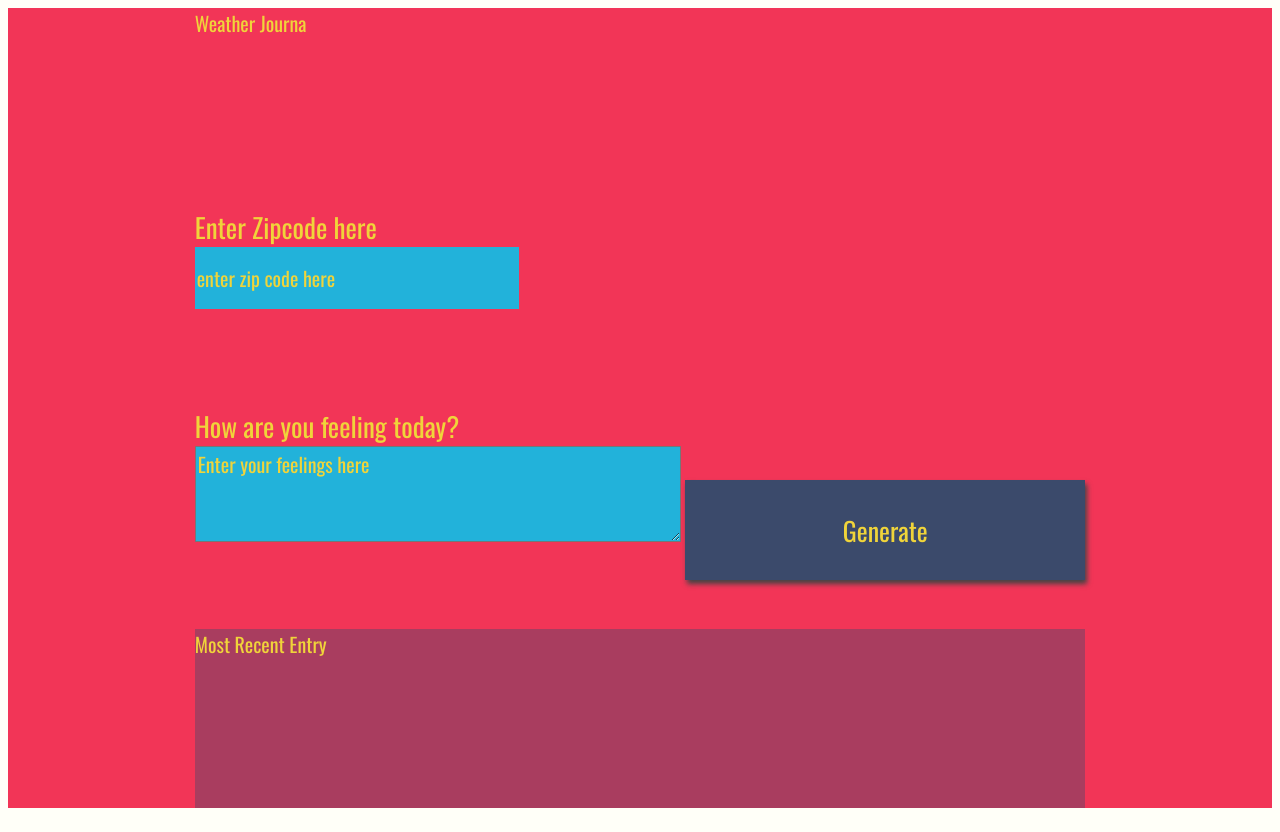
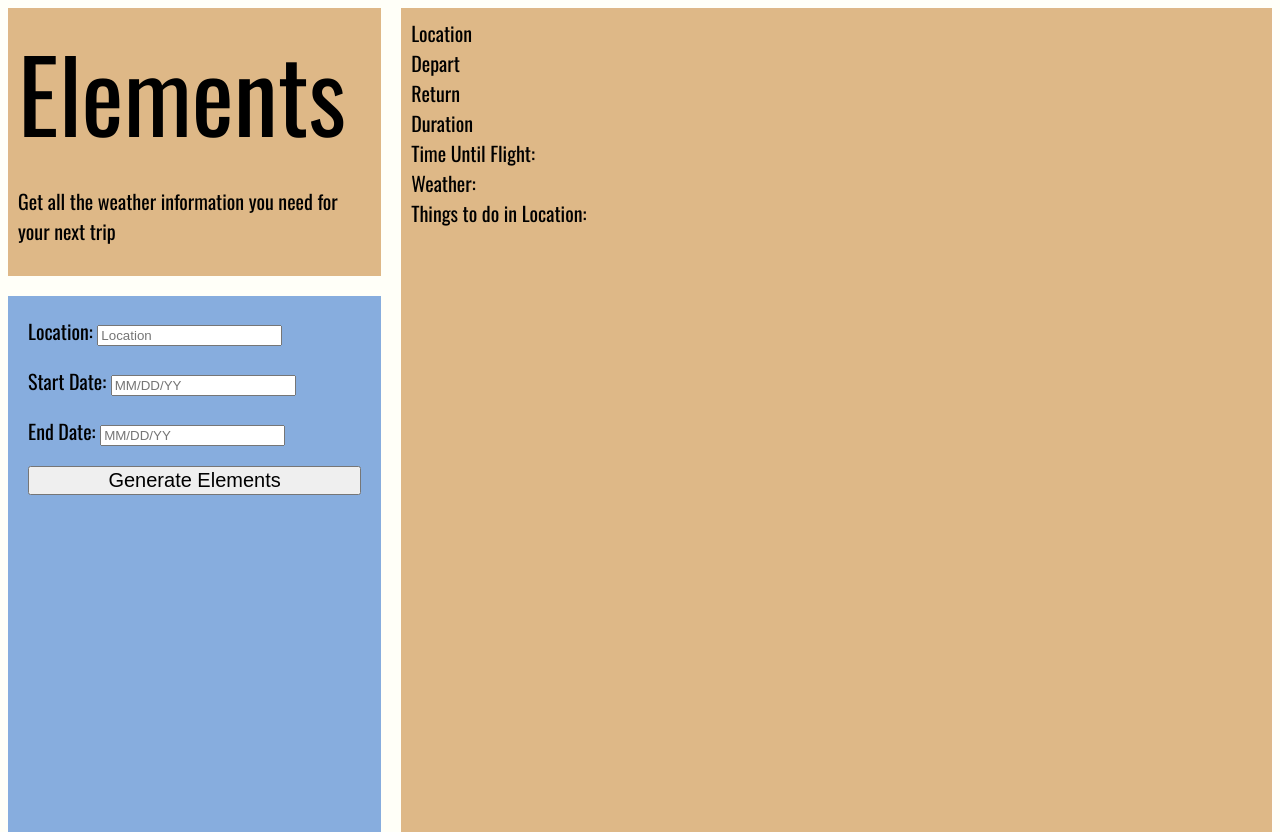
Before and after one commit to mbrown98/TravelApp, a website built with webpack: page src/client/views/index.html in a window 1280 px wide. Built offline with nearby package versions, Linux system fonts and the light colour scheme; a web font is replaced by a local one.

Commit message:
styling and successfully fetched data from geonames api

```diff
--- a/src/client/index.js
+++ b/src/client/index.js
@@ -1,8 +1,9 @@
 import testFunc from "./js/testFunc";
 import mainAppFunc from "./js/app";
+import generateTrip from "./js/generateTrip";
 
 import "./styles/style.scss";
 
 console.log("hello");
 
-export { testFunc, mainAppFunc };
+export { testFunc, mainAppFunc, generateTrip };
--- /dev/null
+++ b/src/client/js/generateTrip.js
@@ -0,0 +1,21 @@
+const geoNamesBase = "http://api.geonames.org/searchJSON?formatted=true&q=";
+const geoNamesUser = "mbrown98";
+
+function generateTrip() {
+  const location = document.getElementById("locationInputText").value;
+  const startDate = document.getElementById("startingDateInputText").value;
+  const endDate = document.getElementById("endingDateInputText").value;
+  getGeoData(location);
+}
+
+async function getGeoData(location) {
+  const geoNamesURL = geoNamesBase + location + "&username=" + geoNamesUser;
+  const response = await fetch(geoNamesURL);
+  const responseJSON = await response.json();
+  const locationData = responseJSON.geonames[0];
+  console.log("ddd", locationData);
+}
+
+document.getElementById("generate").addEventListener("click", generateTrip);
+
+export { generateTrip };
--- a/src/client/js/testFunc.js
+++ b/src/client/js/testFunc.js
@@ -1,7 +1,9 @@
 console.log("what is upppp");
 
 function testFunc() {
-  console.log("Testtttttt");
+  console.log("Testtttttt HHHHH");
 }
 
+testFunc();
+
 export { testFunc };
--- a/src/client/styles/style.scss
+++ b/src/client/styles/style.scss
@@ -1,111 +1,54 @@
-body{
-    background: #fffff8;
-    font-family: -apple-system, BlinkMacSystemFont, sans-serif;
+body {
+  background: #fffff8;
+  font-family: -apple-system, BlinkMacSystemFont, sans-serif;
 }
 
-#app{
-    display: grid;
-    grid-auto-rows: minmax(150px, auto);
-    /* grid-template-columns:  */
-    height:100vh;
-    background: #f23557;
-    color: #f0d43a;
-    justify-content: center;
-    grid-gap: 1em;
-    font-size: 20px;
-    font-family: 'Oswald', sans-serif;
+#app {
+  display: grid;
+
+  grid-template-columns: 3fr 7fr;
+  grid-template-areas: "leftContent currentTrip";
+  height: 100vh;
+
+  grid-gap: 1em;
+  font-size: 20px;
+  font-family: "Oswald", sans-serif;
 }
 
-.holder{
-
+.leftContent {
+  grid-area: leftContent;
+  grid-gap: 1em;
+  display: grid;
+  grid-template-rows: 1fr 2fr;
+  grid-template-areas: "title" "tripInputs";
 }
 
-.entry{
-    background: rgba(59, 74, 107, .4);
+.title {
+  grid-area: title;
+  background: #deb887;
+  font-size: 100px;
+  padding: 10px;
 }
 
-#entryHolder{
-
+.tripInputs {
+  grid-area: tripInputs;
+  background: #87adde;
+  padding: 10px;
+  display: flex;
+  flex-direction: column;
+  justify-content: start;
+}
+.tripInput {
+  margin: 10px;
+  font-size: 20px;
 }
 
-#date{
-
+.currentTrip {
+  grid-area: currentTrip;
+  background: #deb887;
+  padding: 10px;
 }
 
-#temp{
-
+#subTitle {
+  font-size: 20px;
 }
-
-#content{
-
-}
-
-.headline {
-
-}
-.title{
-
-}
-
-/*  Basic Styling To Override Default For Basic HTML Elements */
-label{
-    display:block;
-    font-size: 27px;
-}
-
-input{
-    display:block;
-    height: 60px;
-    width: 320px;
-    background:#22b2da;
-    color: #f0d43a;
-    font-size: 20px;
-    font-family: 'Oswald', sans-serif;
-    border: none;
-}
-
-button{
-    width: 400px;
-    height: 100px;
-    background: #3b4a6b;
-    color: #f0d43a;
-    font-size: 26px;
-    font-family: 'Oswald', sans-serif;
-    border: none;
-    box-shadow: 2px 4px 5px #444;
-}
-h1{
-    font-size: 36px;
-}
-
-textarea{
-    background:#22b2da;
-    color: #f0d43a;
-    font-size: 20px;
-    font-family: 'Oswald', sans-serif;
-}
-/* Reset style for HTML element on active to have no border*/
-input:focus,
-select:focus,
-textarea:focus,
-button:focus {
-    outline: none;
-}
-/* Style for Placeholder Text*/
-::placeholder { /* Firefox, Chrome, Opera */
-    color: #f0d43a;
-    font-family: 'Oswald', sans-serif;
-
-}
-
-:-ms-input-placeholder { /* Internet Explorer 10-11 */
-    color: #f0d43a;
-    font-family: 'Oswald', sans-serif;
-
-}
-
-::-ms-input-placeholder { /* Microsoft Edge */
-    color: #f0d43a;
-    font-family: 'Oswald', sans-serif;
-
-}
--- a/src/client/views/index.html
+++ b/src/client/views/index.html
@@ -2,35 +2,36 @@
 <html>
 <head>
 <meta charset="UTF-8">
-<title>Weather Journal</title>
+<meta name="viewport" content="width=device-width, initial-scale=1.0">
+<title>Elements</title>
 <link href="https://fonts.googleapis.com/css?family=Oswald:400,600,700|Ranga:400,700&display=swap" rel="stylesheet">
+</head>
 
-</head>
- <body>
+<body>
 <div id = "app">
-  <div class ="holder headline">
-    Weather Journa
+  <div class="leftContent">
+    <div class="title">
+      <header>Elements</header>
+      <p id="subTitle">Get all the weather information you need for your next trip</p>
+      </div>
+
+    <div class="tripInputs">
+      <div class="locationInput tripInput">Location: <input type="text" id="locationInputText" placeholder="Location"></input></div>
+      <div class="startInput tripInput">Start Date: <input type="text" id="startingDateInputText" placeholder="MM/DD/YY"></input></div>
+      <div class="endInput tripInput">End  Date: <input type="text" id="endingDateInputText" placeholder="MM/DD/YY"></input></div>
+      <button id="generate" class="tripInput">Generate Elements</button>
+    </div>
   </div>
-  <div class ="holder zip">
-    <label for="zip">Enter Zipcode here</label>
-    <input type="text" id="zip" placeholder="enter zip code here">
+ <div class="currentTrip">
+   <div class="currentTripLocation">Location</div>
+   <div>Depart</div>
+   <div>Return</div>
+   <div>Duration</div>
+   <div>Time Until Flight: </div>
+   <div>Weather:</div>
+   <div> Things to do in Location:</div>
+ </div>
   </div>
-  <div class ="holder feel">
-    <label for="feelings">How are you feeling today?</label>
-    <textarea class= "myInput" id="feelings" placeholder="Enter your feelings here" rows="3" cols="50"></textarea>
-    <button id="generate" type = "submit"> Generate </button>
-  </div>
-  <div class ="holder entry">
-    <div class = "title">Most Recent Entry</div>
-   <div id = "entryHolder">
-    <div id = "date"></div>
-   <div id = "temp"></div>
-   <div id = "content"></div>
-  </div>
-  </div>
-  </div>
-
-
 </body>
 <!-- <script type="text/javascript" src="../../../dist/main.js"></script> -->
     <script>
```
